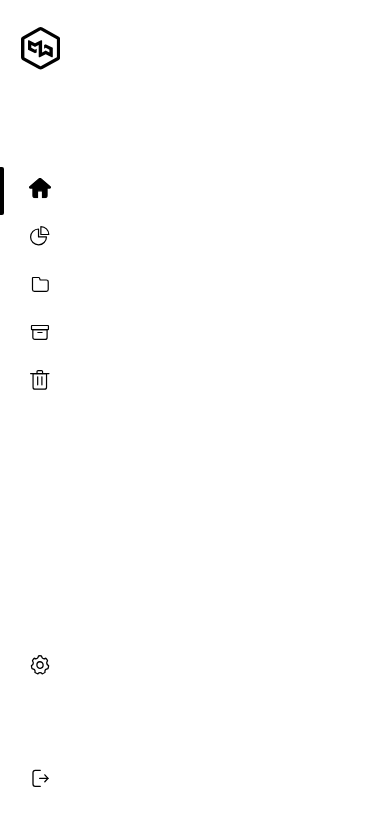
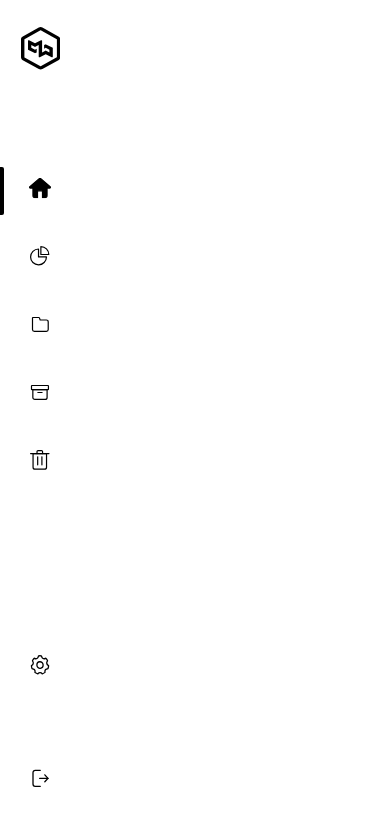
Before and after one commit to loganbreadyMW/next-nest-bootstrap, a Next.js app: page / in a window 390 px wide. Shown: the top 826 px of the page. Built offline with nearby package versions, Linux system fonts and the light colour scheme.

Commit message:
feat: added left main navigation to repo.  styles for desktop and mobile

```diff
--- a/src/common/components/molecules/LeftMainNavigation/LeftMainNavigation.module.scss
+++ b/src/common/components/molecules/LeftMainNavigation/LeftMainNavigation.module.scss
@@ -24,6 +24,7 @@
     display: flex;
     height: 48px;
     justify-content: center;
+    margin-bottom: 20px;
     position: relative;
     width: 100%;
   }
--- a/src/common/components/molecules/LeftMainNavigation/LeftMainNavigation.tsx
+++ b/src/common/components/molecules/LeftMainNavigation/LeftMainNavigation.tsx
@@ -8,11 +8,23 @@ import { useEffect, useState } from 'react';
 import styles from './LeftMainNavigation.module.scss';
 import { NavigationIcons } from './NavigationIcons';
 
-export const LeftMainNavigation = () => {
+interface LeftMainNavigationProps {
+  anchorSide: 'left' | 'right';
+  navigationWidth: number;
+  desktopBackgroundColor: string;
+  mobileBackgroundColor: string;
+}
+
+export const LeftMainNavigation = ({
+  anchorSide,
+  navigationWidth,
+  desktopBackgroundColor,
+  mobileBackgroundColor,
+}: LeftMainNavigationProps) => {
   const [isMobile, setIsMobile] = useState(false);
   const size = useWindowSize();
 
-  const drawerWidth = 80;
+  const drawerWidth = navigationWidth;
   useEffect(() => {
     if (size?.width < 768) {
       setIsMobile(true);
@@ -30,7 +42,7 @@ export const LeftMainNavigation = () => {
           '& .MuiDrawer-paper': {
             width: drawerWidth,
             boxSizing: 'border-box',
-            backgroundColor: isMobile ? '#fff' : '#000',
+            backgroundColor: isMobile ? mobileBackgroundColor : desktopBackgroundColor,
             display: 'flex',
             flexDirection: 'column',
             alignItems: 'center',
@@ -38,11 +50,11 @@ export const LeftMainNavigation = () => {
           },
         }}
         variant='permanent'
-        anchor='left'
+        anchor={anchorSide}
       >
         <Link href='/'>
           <MwiLogo
-            color={isMobile ? '#000' : '#fff'}
+            color={!isMobile ? mobileBackgroundColor : desktopBackgroundColor}
             width='39'
             height='43'
             className={styles['mwi-logo']}
--- a/src/pages/index.tsx
+++ b/src/pages/index.tsx
@@ -5,7 +5,12 @@ const Home: NextPage = () => {
   return (
     <>
       <div style={{ height: '100vh', width: '100vw' }}>
-        <LeftMainNavigation />
+        <LeftMainNavigation
+          anchorSide='left'
+          navigationWidth={80}
+          desktopBackgroundColor='#000'
+          mobileBackgroundColor='#fff'
+        />
         <p>Home</p>
       </div>
     </>
```
Also changed, not shown: 1 other file (tests, documents, lock files or other folders).
